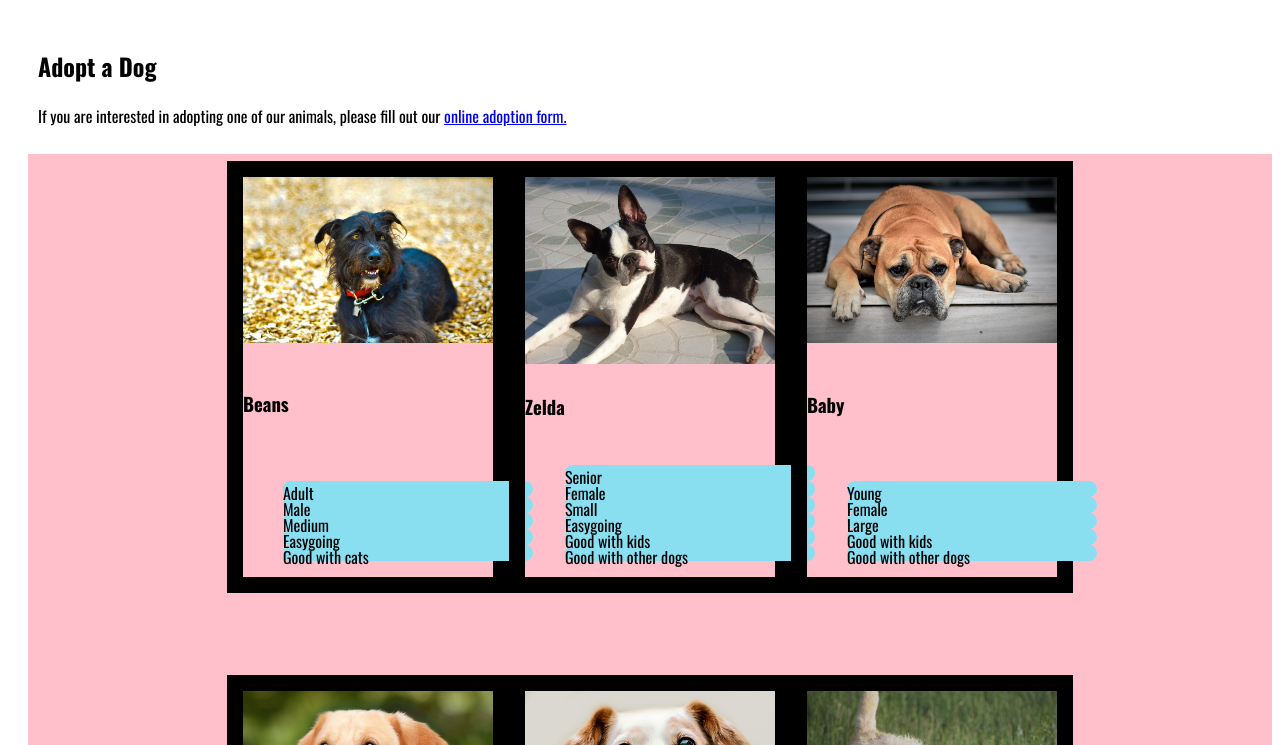
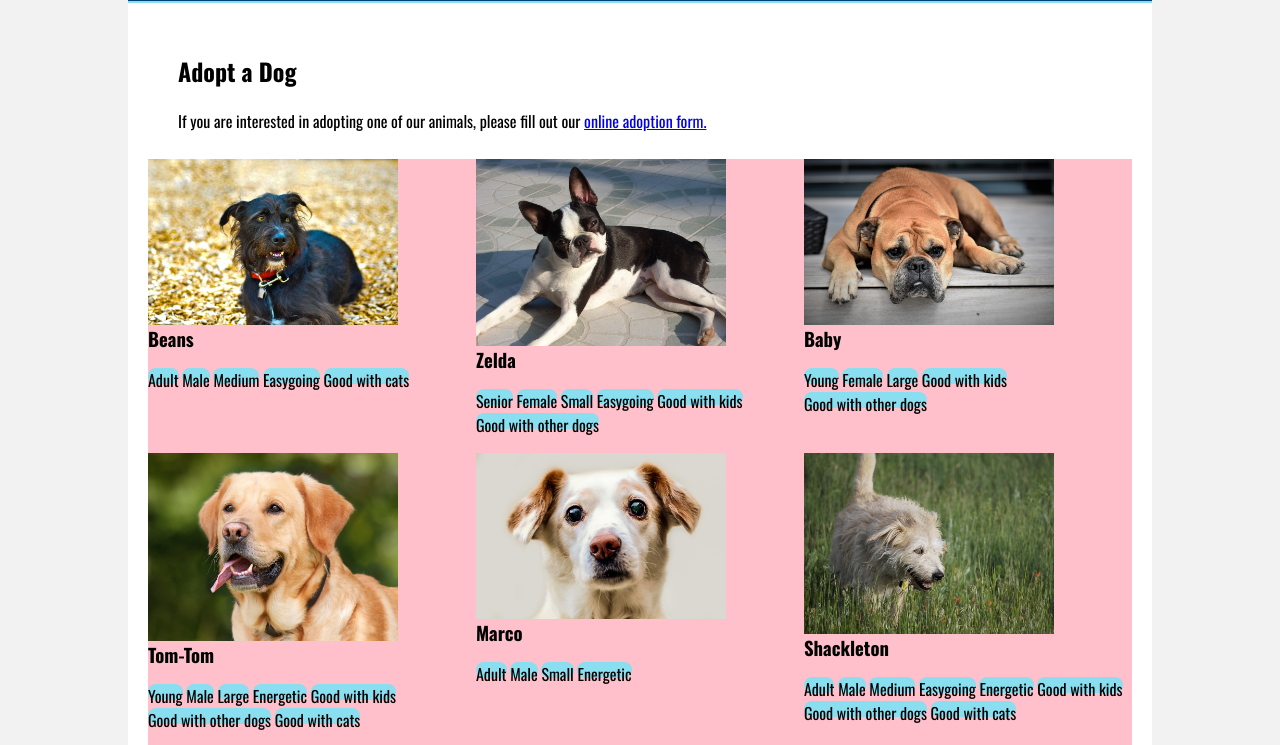
Before and after one commit to Momentum-Team-12/dog-adoption-website-hjoyheath, a plain HTML site: page index.html in a window 1280 px wide. Shown: the part 94-839 px from the top of the page. Drawn offline with nearby package versions, Linux system fonts and the light colour scheme.

Commit message:
header, body, dog-card updates

```diff
--- a/index.html
+++ b/index.html
@@ -11,7 +11,8 @@
 </head>
 </head>
 
-<body class="page">
+<body>
+    <div class="page">
         <header>
             <h1>Happy Valley Shelter</h1>
         </header>
@@ -22,11 +23,10 @@
                         href="https://www.carolinapaws.com/">online adoption form.</a></p>
             </div>
             <div class="content">
-            <section>
                 <div class="dog-card">
                     <img src="./images/images/beans.jpg" alt="Long haired black dog happy and laying down on mulch."
-                width="250px">
-                    <h3><span>Beans</span></h3>
+                        width="250">
+                    <h3>Beans</h3>
                     <ul>
                         <li>Adult</li>
                         <li>Male</li>
@@ -37,8 +37,8 @@
                 </div>
                 <div class="dog-card">
                     <img src="./images/images/boston-terrier.jpg"
-                alt="Black and white dog laying down and looking curiously." width="250px">
-                    <h3><span>Zelda</span></h3>
+                        alt="Black and white dog laying down and looking curiously." width="250">
+                    <h3>Zelda</h3>
                     <ul>
                         <li>Senior</li>
                         <li>Female</li>
@@ -49,7 +49,7 @@
                     </ul>
                 </div>
                 <div class="dog-card">
-                <img src="./images/images/boxer.jpg" alt="Short haired tan dog laying down relaxing." width="250px">
+                    <img src="./images/images/boxer.jpg" alt="Short haired tan dog laying down relaxing." width="250">
                     <h3>Baby</h3>
                     <ul>
                         <li>Young</li>
@@ -59,10 +59,8 @@
                         <li>Good with other dogs</li>
                     </ul>
                 </div>
-            </section>
-            <section>
                 <div class="dog-card">
-                <img src="./images/images/golden-lab.jpg" alt="Large happy tan short haired dog." width="250px">
+                    <img src="./images/images/golden-lab.jpg" alt="Large happy tan short haired dog." width="250">
                     <h3>Tom-Tom</h3>
                     <ul>
                         <li>Young</li>
@@ -75,7 +73,7 @@
                     </ul>
                 </div>
                 <div class="dog-card">
-                <img src="./images/images/little-dog.jpg" alt="Sad eyed and curious, blonde dog." width="250px">
+                    <img src="./images/images/little-dog.jpg" alt="Sad eyed and curious, blonde dog." width="250">
                     <h3>Marco</h3>
                     <ul>
                         <li>Adult</li>
@@ -86,7 +84,7 @@
                 </div>
                 <div class="dog-card">
                     <img src="./images/images/old-shaggy.jpg" alt="Long haired blonde dog trotting in a field."
-                    width="250px">
+                        width="250">
                     <h3>Shackleton</h3>
                     <ul>
                         <li>Adult</li>
@@ -99,11 +97,9 @@
                         <li>Good with cats</li>
                     </ul>
                 </div>
-            </section>
-            <section>
                 <div class="dog-card">
 
-                <img src="./images/images/shih-tzu.jpg" alt="Long haired tan dog laying down on grass." width="250px">
+                    <img src="./images/images/shih-tzu.jpg" alt="Long haired tan dog laying down on grass." width="250">
                     <h3>Midge</h3>
                     <ul>
                         <li>Adult</li>
@@ -115,7 +111,7 @@
                 </div>
                 <div class="dog-card">
                     <img src="./images/images/young-bulldog.jpg" alt="White and tan dog smiling with snaggle teeth."
-                    width="250px">
+                        width="250">
                     <h3>Ladybird</h3>
                     <ul>
                         <li>Young</li>
@@ -129,7 +125,7 @@
                     </ul>
                 </div>
                 <div class="dog-card">
-                <img src="./images/images/young-peppy.jpg" alt="White and tan dog smiling outside." width="250px">
+                    <img src="./images/images/young-peppy.jpg" alt="White and tan dog smiling outside." width="250">
                     <h3>Mina</h3>
                     <ul>
                         <li>Puppy</li>
@@ -141,12 +137,12 @@
                         <li>Good with cats</li>
                     </ul>
                 </div>
-            </section>
             </div>
         </main>
         <footer>
             footer
         </footer>
+    </div>
 </body>
 
 </html>
--- a/styles.css
+++ b/styles.css
@@ -1,62 +1,70 @@
+body{
+    font-family: "Open-Sans", "Oswald";
+    background: #f2f2f2;
+}
+
 .page{
-    font-family: "Open-Sans", "Oswald";
+    max-width: 1024px;
+    margin: auto;
+    width: 100%;
+    background: white;
+}
+
+header{
+    background-color: #004175;
+    border-bottom: 2px solid #89DEEF;
+    padding: 20px;
 }
 
 h1{
-    background-color: #004175;
-    padding: 10px;
     margin-left: 20px;
-    border-bottom: 2px solid #89DEEF;
     color: white;
+    margin: 0;
 }
 
-h3{
-    margin: none;
-    border: none;
+main{
+    padding: 20px;
 }
+
 .about{
     margin-left: 20px;
     padding:10px;
     /* border: 10px solid #89DEEF; */
 }
+
 .content{
     display: flex;
     background-color: pink;
     flex-wrap: wrap;
-    justify-content:center;
-    margin-left: 20px;
-    align-items: stretch;
 }
-section{
-    display:flex;
-    margin: 5px;
-    padding: 2px;
-    align-items:stretch;
-    justify-content: space-between;
-    height: 500px;
+
+.dog-card{
+    display: flex;
+    flex-direction:column;
+    margin: 0;
+    width: 33.33%;
+}
+
+h3{
+    margin:0;
+}
+
+.dog-card ul{
+    padding: 0;
+
 }
 
 .dog-card ul li{
     border-radius: 7em;
     background-color: #89DEEF;
-    display: flex;
+    display:inline-flex;
     flex-wrap: wrap;
     justify-content: space-between;
     align-items: flex-start;
     padding: 0;
-    width: 250px;
-    height: 1em;
+    max-width: 250px;
+    max-height: 1em;
+    column-gap: 10px;
+    line-height:normal;
+
 }
-
-.dog-card{
-    border: 1em solid black;
-    padding: none;
-    margin: none;
-    display: flex;
-    flex-flow:column;
-    align-items:flex-start;
-    justify-content: space-between;
-    flex-shrink: 1;
-    width:250px;
-    height:400px;
-}
```
Lines whose indentation alone changed are shown as unchanged.
